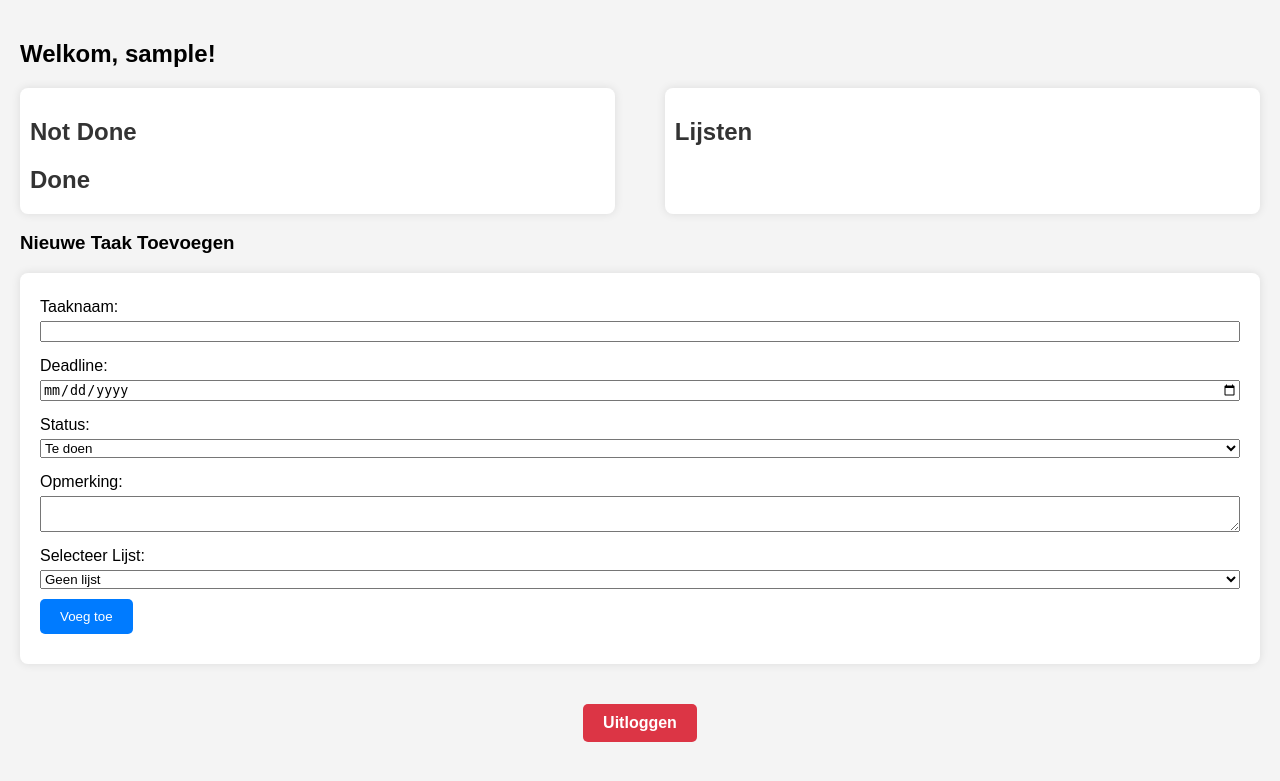
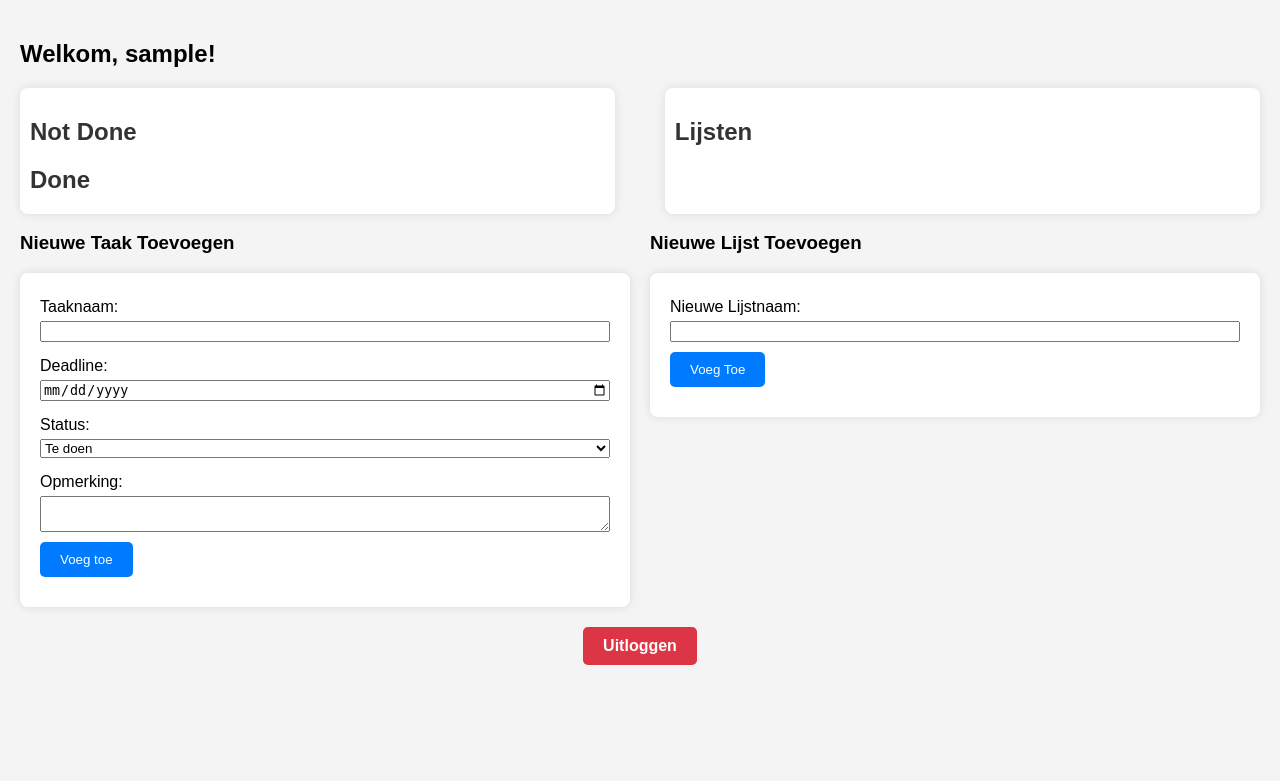
Before and after one commit to Anomig/ToDo_PHP, a PHP site: page / in a window 1280 px wide. Shown: the top 781 px of the page. Run offline with PHP 8.4, Linux system fonts and the light colour scheme; the visitor is signed in with stand-in values (Sample User, id 1); data that the repository does not hold is empty.

Commit message:
lijsten toevoegen

```diff
--- a/index.php
+++ b/index.php
@@ -95,6 +95,7 @@ $tasks = $list_id ? $taskController->index($list_id) : $taskController->getAllTa
         </div>
 
         <div class="form-container">
+            <div class="form-group">
                 <h3>Nieuwe Taak Toevoegen</h3>
                 <form method="POST" action="add_task.php">
                     <label for="task_title">Taaknaam:</label>
@@ -113,19 +114,20 @@ $tasks = $list_id ? $taskController->index($list_id) : $taskController->getAllTa
                     <label for="task_comment">Opmerking:</label>
                     <textarea id="task_comment" name="task_comment"></textarea>
 
-                <label for="list_name">Selecteer Lijst:</label>
-                <select id="list_name" name="list_name">
-                    <option value="">Geen lijst</option>
-                    <?php foreach ($lists as $list): ?>
-                        <option value="<?php echo htmlspecialchars($list['id']); ?>">
-                            <?php echo htmlspecialchars($list['name']); ?>
-                        </option>
-                    <?php endforeach; ?>
-                </select>
-
-                <button type="submit">Voeg toe</button>
+                    <button type="submit" class="add-button">Voeg toe</button>
                 </form>
         </div>
+
+    <div class="form-group">
+        <h3>Nieuwe Lijst Toevoegen</h3>
+        <form method="POST" action="add_list.php">
+            <label for="list_name">Nieuwe Lijstnaam:</label>
+            <input type="text" id="list_name" name="list_name" required>
+            <button type="submit" class="add-button">Voeg Toe</button>
+        </form>
+    </div>
+</div>
+
 
         <div class="logout-container">
             <a href="logout.php" class="logout-button">Uitloggen</a>
--- a/styles/styles.css
+++ b/styles/styles.css
@@ -12,7 +12,14 @@ body {
 }
 
 .form-container {
-    margin-bottom: 20px;
+    display: flex;
+    gap: 20px;
+    flex-wrap: wrap;
+}
+
+.form-group {
+    flex: 1;
+    min-width: 300px;
 }
 
 form {
@@ -31,20 +38,6 @@ form label {
 
 form input, form select, form textarea, form button {
     margin-bottom: 10px;
-}
-
-form button {
-    align-self: flex-start;
-    padding: 10px 20px;
-    background-color: #007bff;
-    color: white;
-    border: none;
-    border-radius: 5px;
-    cursor: pointer;
-}
-
-form button:hover {
-    background-color: #0056b3;
 }
 
 .tasks-container, .lists-container {
@@ -106,6 +99,20 @@ form button:hover {
     border-radius: 5px;
 }
 
+.add-button {
+    align-self: flex-start;
+    padding: 10px 20px;
+    background-color: #007bff;
+    color: white;
+    border: none;
+    border-radius: 5px;
+    cursor: pointer;
+}
+
+.add-button:hover {
+    background-color: #0056b3;
+}
+
 .logout-container {
     text-align: center;
     margin-top: 20px;
```
Also changed, not shown: add_list.php (added, +32 -0 lines). Lines whose indentation alone changed are shown as unchanged.
